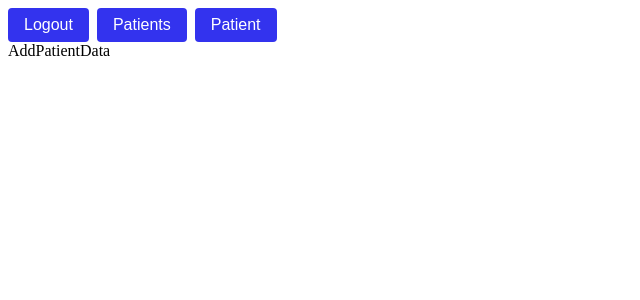
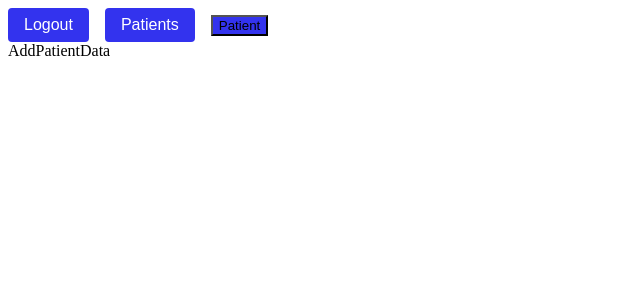
Before and after one commit to imohare/MEDICHAIN, a React (Create React App) app in the folder client/my-app/: page /doctor/addData in a window 1280 px wide. Shown: the top 300 px of the page, without its empty margins (0-640 px from the left). Built offline with nearby package versions, Linux system fonts and the light colour scheme.

Commit message:
lists and forms planned out

```diff
--- a/client/my-app/package.json
+++ b/client/my-app/package.json
@@ -3,10 +3,14 @@
   "version": "0.1.0",
   "private": true,
   "dependencies": {
+    "@chakra-ui/react": "^2.2.1",
+    "@emotion/react": "^11.9.3",
+    "@emotion/styled": "^11.9.3",
     "@rebass/layout": "^4.0.6",
     "@testing-library/jest-dom": "^5.16.4",
     "@testing-library/react": "^13.3.0",
     "@testing-library/user-event": "^13.5.0",
+    "framer-motion": "^6.3.15",
     "react": "^18.2.0",
     "react-dom": "^18.2.0",
     "react-router-dom": "^6.3.0",
--- a/client/my-app/src/buttons/doctor/patient.jsx
+++ b/client/my-app/src/buttons/doctor/patient.jsx
@@ -1,5 +1,6 @@
 import { useNavigate } from "react-router-dom";
-import { Button, Text} from "rebass";
+import { Button, ButtonGroup } from '@chakra-ui/react'
+import { Text} from "rebass";
 
 export default function PatientButton() {
 
--- a/client/my-app/src/pages/doctor/add-patient-data.jsx
+++ b/client/my-app/src/pages/doctor/add-patient-data.jsx
@@ -1,4 +1,4 @@
-import { Flex, Box, Text } from "rebass";
+import { HStack } from "@chakra-ui/react";
 
 import LogoutButton from "../../buttons/logout";
 import PatientsButton from "../../buttons/doctor/patients";
@@ -8,11 +8,11 @@
 
   return (
    <div>
-    <Flex>
+    <HStack>
       <LogoutButton/>
       <PatientsButton/>
       <PatientButton/>
-    </Flex>
+    </HStack>
      <text>AddPatientData</text>
    </div>
   )
```
Also changed, not shown: client/my-app/src/forms/add-patient-data.jsx (added), client/my-app/src/forms/add-patient.jsx (added), client/my-app/src/lists/patient-data-list.jsx (added), client/my-app/src/lists/patient-permission-list.jsx (added), client/my-app/src/lists/patients-list.jsx (added), 1 other file (tests, documents, lock files or other folders).
